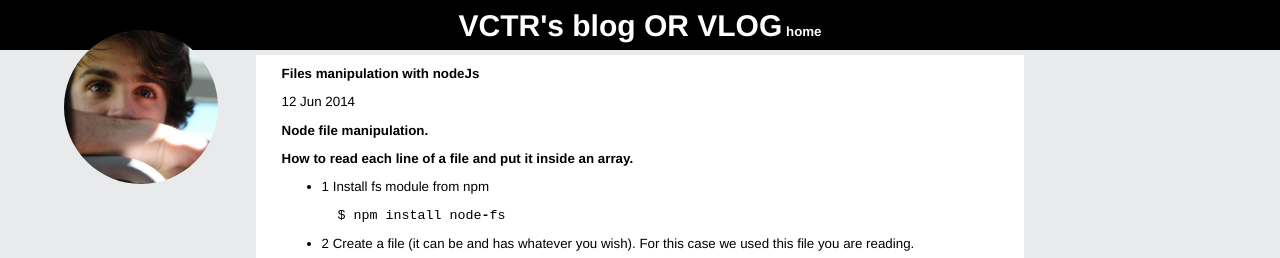
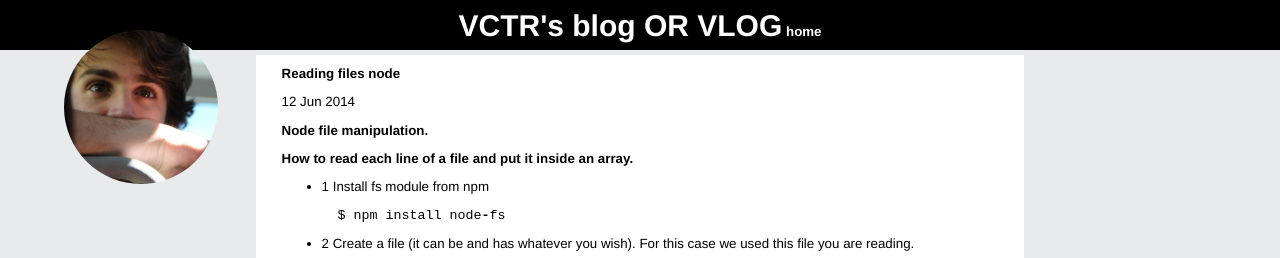
Before and after one commit to rivasvict/vctr90.github.io, a Jekyll site: the page built from _posts/2014-06-12-Reading-files-node.md, in a window 1280 px wide. Shown: the top 258 px of the page. Built offline with Jekyll 4.4.1, drawn with Linux system fonts in a browser that asks for light colours; Markdown is read by kramdown in place of the engine named in the settings.

Commit message:
Title changed

```diff
--- a/_posts/2014-06-12-Reading-files-node.md
+++ b/_posts/2014-06-12-Reading-files-node.md
@@ -1,6 +1,6 @@
 ---
 layout: post
-title: "Files manipulation with nodeJs"
+title: "Reading files node"
 ---
 
 Node file manipulation.
```
